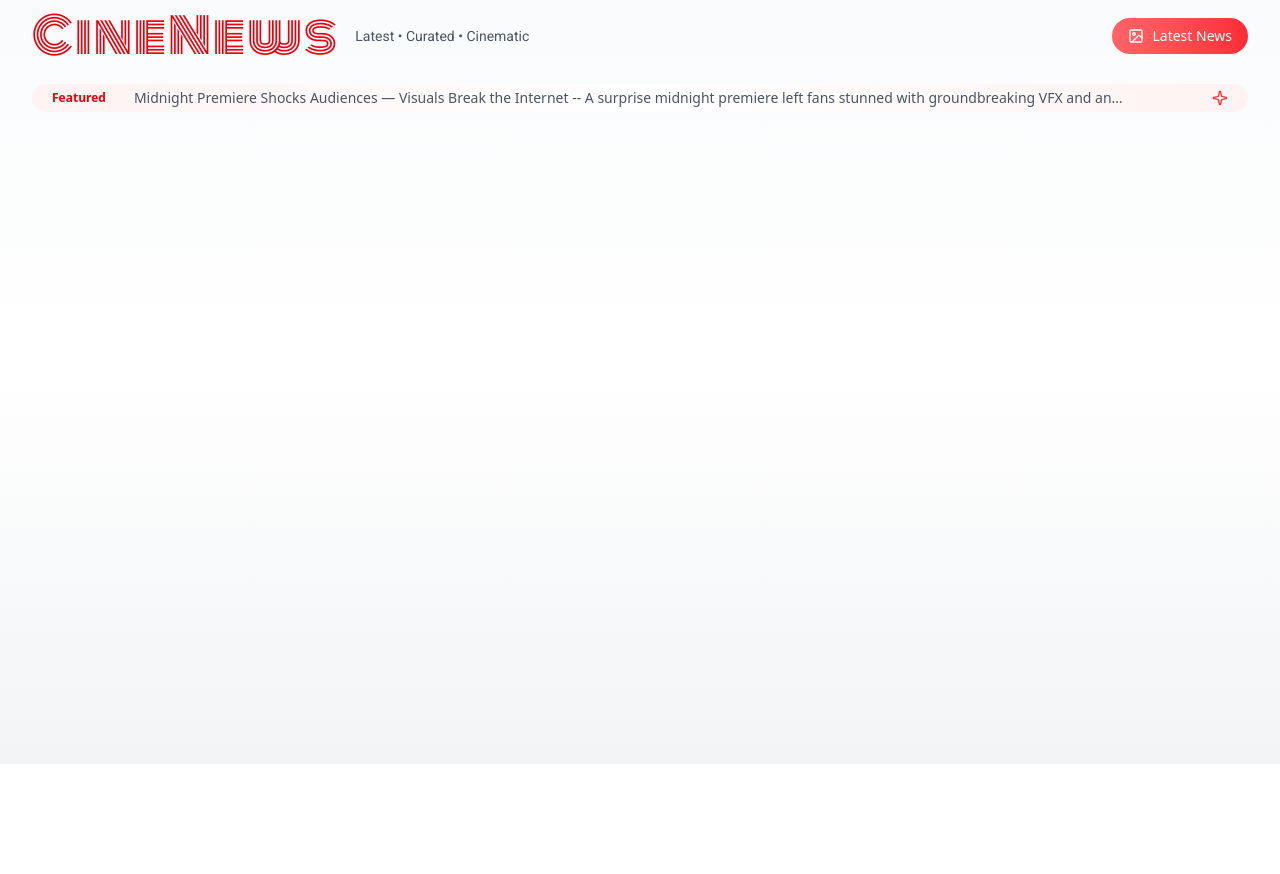
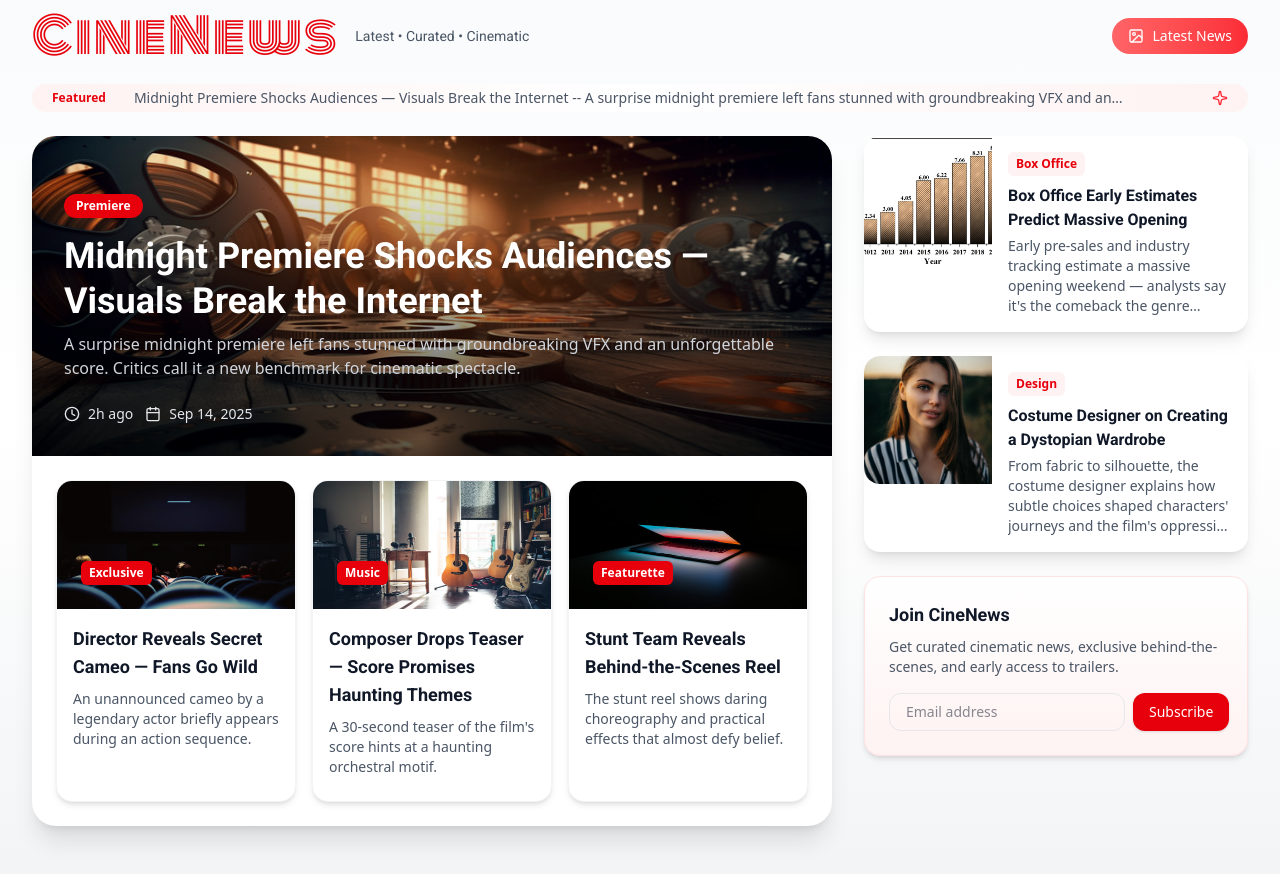
Before and after one commit to Jineshraj/mern-movie-booking-app, a React (Vite) app: page / in a window 1280 px wide. Shown: the part 2220-3094 px from the top of the page. Before the commit the page ends 2984 px from the top, so only its background shows below. Built offline with nearby package versions, Linux system fonts and the light colour scheme.

Commit message:
Complete News component

```diff
--- a/src/components/News.jsx
+++ b/src/components/News.jsx
@@ -1,5 +1,5 @@
-import { Image as ImageIcon, Sparkle } from "lucide-react";
-import { newsStyles /*newsCSS*/ } from "../assets/dummyStyles";
+import { Calendar, Clock, Image as ImageIcon, Sparkle } from "lucide-react";
+import { newsCSS, newsStyles } from "../assets/dummyStyles";
 import { sampleNews } from "../assets/newdummydata";
 
 const News = () => {
@@ -11,7 +11,7 @@
           <div className={newsStyles.logoContainer}>
             <div
               className={newsStyles.logoText}
-              style={{ fontFamily: "'Monoton', cursive" }}
+              style={{ fontFamily: "Monoton, cursive" }}
             >
               CineNews
             </div>
@@ -39,6 +39,147 @@
           </div>
         </div>
       </header>
+      <main className={newsStyles.main}>
+        <section className={newsStyles.grid}>
+          <article className={newsStyles.heroCard}>
+            <div className={newsStyles.heroImageContainer}>
+              <div className={newsStyles.heroImage}>
+                <img
+                  src={sampleNews[0].image}
+                  alt={sampleNews[0].title}
+                  className={newsStyles.heroImage}
+                  loading="eager"
+                ></img>
+                <div className={newsStyles.heroOverlay}></div>
+                <div className={newsStyles.heroContent}>
+                  <span className={newsStyles.heroCategory}>
+                    {sampleNews[0].category}
+                  </span>
+                  <h1
+                    className={newsStyles.heroTitle}
+                    style={{ fontFamily: "Roboto,sans-serif" }}
+                  >
+                    {sampleNews[0].title}
+                  </h1>
+                  <p className={newsStyles.heroExcerpt}>
+                    {sampleNews[0].excerpt}
+                  </p>
+                  <div className={newsStyles.heroMeta}>
+                    <div className={newsStyles.metaItem}>
+                      <Clock size={16} />
+                      <span className={newsStyles.metaText}>
+                        {sampleNews[0].time}
+                      </span>
+                    </div>
+                    <div className={newsStyles.metaItem}>
+                      <Calendar size={16} />
+                      <span className={newsStyles.metaText}>
+                        {sampleNews[0].date}
+                      </span>
+                    </div>
+                  </div>
+                </div>
+              </div>
+            </div>
+            <div className={newsStyles.heroStrip}>
+              <div className={newsStyles.stripGrid}>
+                {sampleNews.slice(1, 4).map((item) => (
+                  <article key={item.id} className={newsStyles.articleCard}>
+                    <div className={newsStyles.articleImage}>
+                      <img
+                        src={item.image}
+                        alt={item.title}
+                        className={newsStyles.articleImage}
+                        loading="lazy"
+                      />
+                      <div className="absolute left-3 bottom-3">
+                        <span className={newsStyles.articleCategory}>
+                          {item.category}
+                        </span>
+                      </div>
+                    </div>
+                    <div className={newsStyles.articleContent}>
+                      <div>
+                        <h1
+                          className={newsStyles.articleTitle}
+                          style={{ fontFamily: "Roboto , sans-serif" }}
+                        >
+                          {item.title}
+                        </h1>
+                        <p className={newsStyles.articleExcerpt}>
+                          {item.excerpt}
+                        </p>
+                      </div>
+                      <div className={newsStyles.articleSpacer}></div>
+                    </div>
+                  </article>
+                ))}
+              </div>
+            </div>
+          </article>
+          {/*
+          RIGHT SIDE CODE
+          */}
+
+          {/* Right column: animated card stack */}
+          <aside className={newsStyles.sidebar}>
+            {sampleNews.slice(4, 7).map((item) => (
+              <div key={item.id} className={newsStyles.sidebarCard}>
+                <div className={newsStyles.sidebarCardInner}>
+                  <div className={newsStyles.sidebarImage}>
+                    <img
+                      src={item.image}
+                      alt={item.title}
+                      className={newsStyles.sidebarImg}
+                      loading="lazy"
+                    />
+                  </div>
+
+                  <div className={newsStyles.sidebarContent}>
+                    <div className="flex items-start gap-2">
+                      <span className={newsStyles.sidebarCategory}>
+                        {item.category}
+                      </span>
+                    </div>
+
+                    <h4
+                      className={newsStyles.sidebarTitle}
+                      style={{ fontFamily: "Roboto, sans-serif" }}
+                    >
+                      {item.title}
+                    </h4>
+                    <p className={newsStyles.sidebarExcerpt}>{item.excerpt}</p>
+                  </div>
+                </div>
+              </div>
+            ))}
+
+            {/* CTA / Subscribe card */}
+            <div className={newsStyles.subscribeCard}>
+              <h5
+                className={newsStyles.subscribeTitle}
+                style={{ fontFamily: "Roboto, sans-serif" }}
+              >
+                Join CineNews
+              </h5>
+              <p className={newsStyles.subscribeText}>
+                Get curated cinematic news, exclusive behind-the-scenes, and
+                early access to trailers.
+              </p>
+              <div className={newsStyles.subscribeForm}>
+                <input
+                  className={newsStyles.subscribeInput}
+                  placeholder="Email address"
+                />
+                <button className={newsStyles.subscribeButton}>
+                  Subscribe
+                </button>
+              </div>
+            </div>
+          </aside>
+        </section>
+      </main>
+      <style>{newsCSS}</style>
     </div>
   );
 };
```
